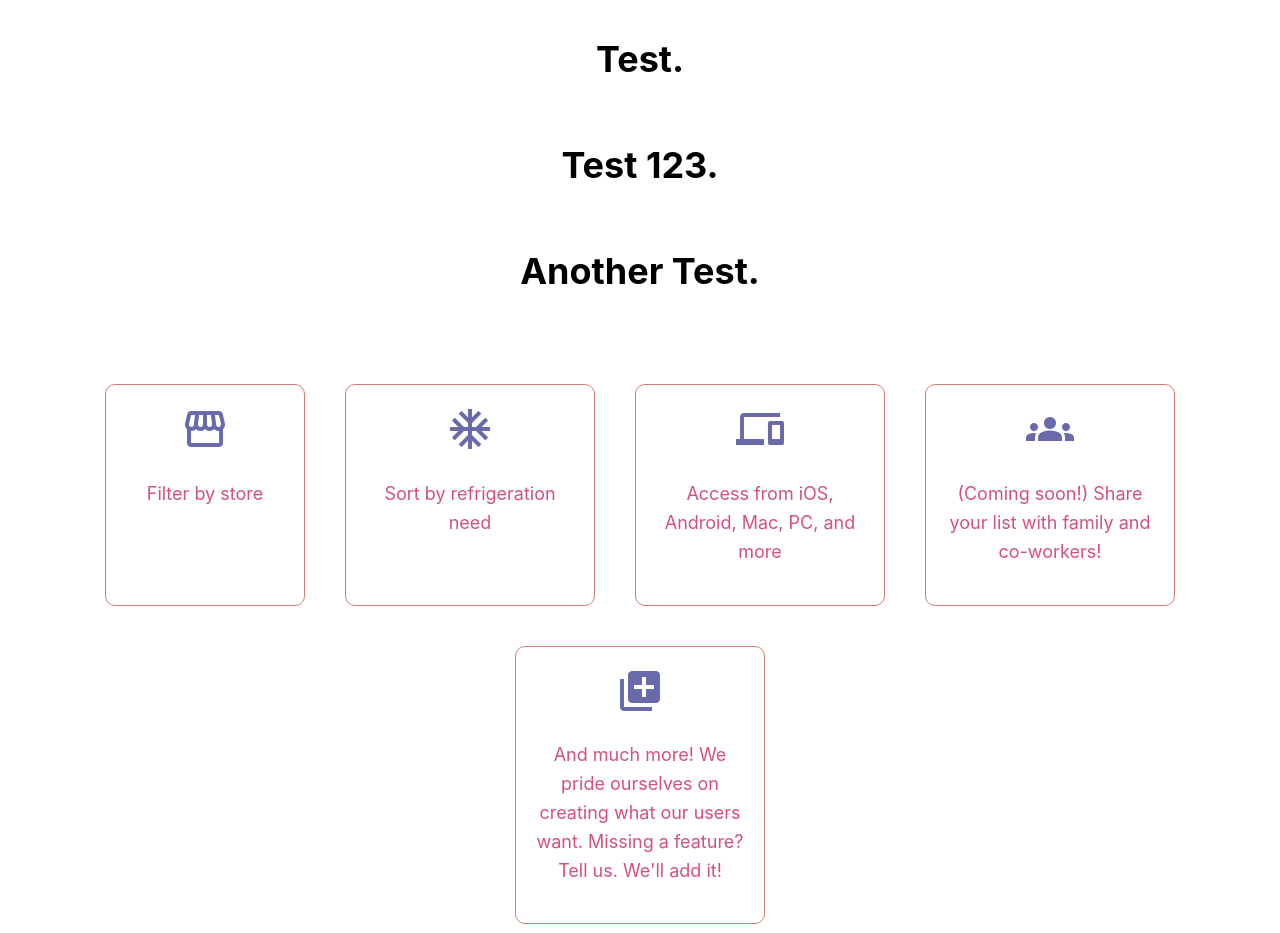
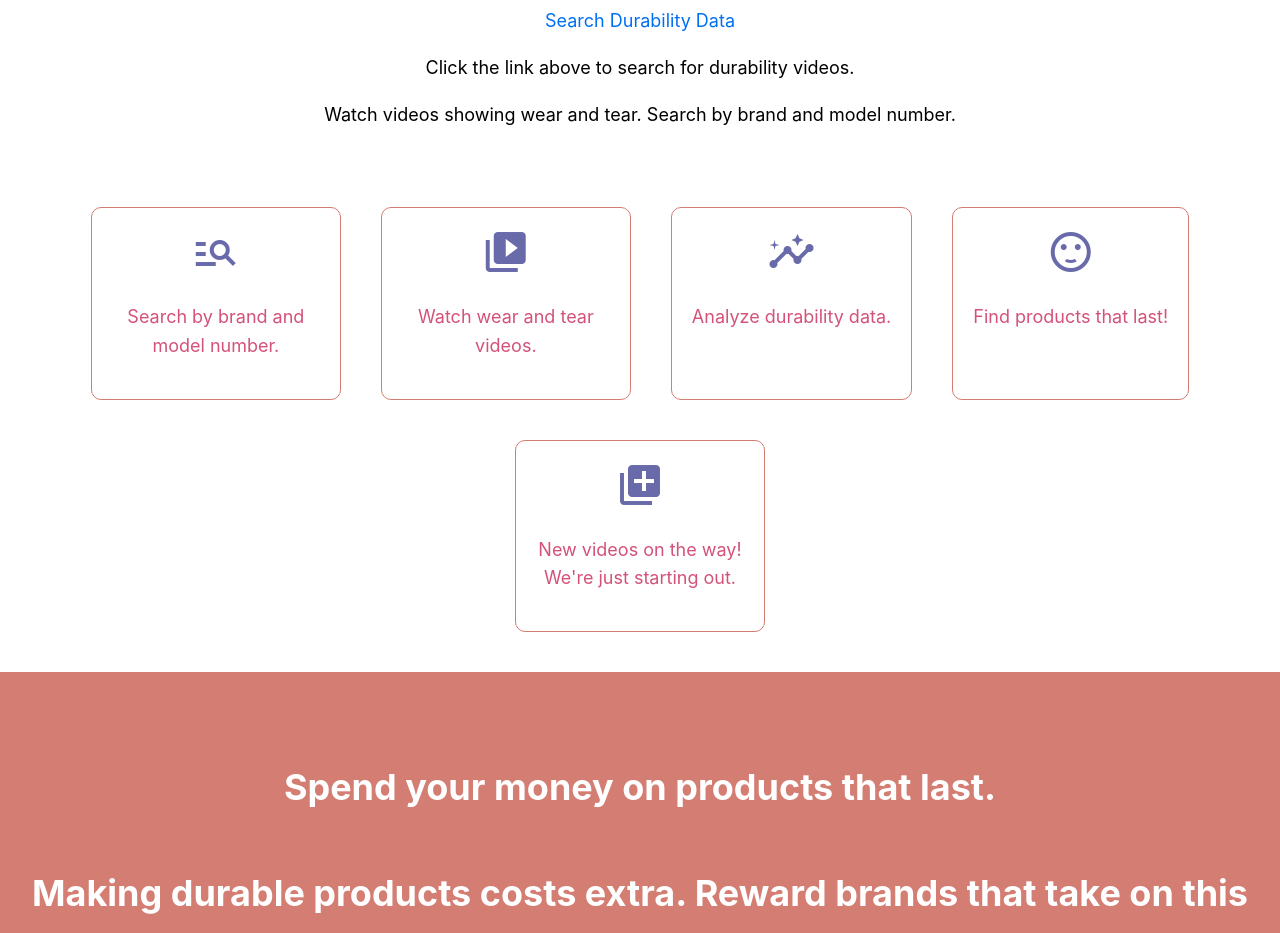
Before and after one commit to Th5192/duurable, a Next.js app: page / in a window 1280 px wide. Shown: the part 680-1613 px from the top of the page. Built offline with nearby package versions, Linux system fonts and the light colour scheme; no server answers.

Commit message:
Added MVP landing page.

```diff
--- a/pages/index.tsx
+++ b/pages/index.tsx
@@ -2,6 +2,7 @@
 
 
 import type { NextPage } from 'next'
+import Link from 'next/link';
 
 import Layout from '../components/layout'
 
@@ -77,36 +78,40 @@ function LandingPage(){
         </div>
       </div>
       <div className={utilStyles.fullWidthContainerWhite}>
-        <h1>Test.</h1>
-        <h1>Test 123.</h1>
-        <h1>Another Test.</h1>
+        <div>
+          <Link href='/brand-directory'><a>Search Durability Data</a></Link>
+        </div>
+        <div>
+          <p>Click the link above to search for durability videos.</p>
+          <p>Watch videos showing wear and tear. Search by brand and model number.</p>
+        </div>
       </div>
       <div className={utilStyles.landingPageFeaturesWrapper}>
         <div className={utilStyles.landingPageFeatureWrapper}>
-          <span className="material-icons md-48 very-peri">storefront</span>
-          <p>Filter by store</p>
+          <span className="material-icons md-48 very-peri">manage_search</span>
+          <p>Search by brand and model number.</p>
         </div>
         <div className={utilStyles.landingPageFeatureWrapper}>
-          <span className="material-icons md-48 very-peri">ac_unit</span>
-          <p>Sort by refrigeration need</p>
+          <span className="material-icons md-48 very-peri">video_library</span>
+          <p>Watch wear and tear videos.</p>
         </div>
         <div className={utilStyles.landingPageFeatureWrapper}>
-          <span className="material-icons md-48 very-peri">devices</span>
-          <p>Access from iOS, Android, Mac, PC, and more</p>
+          <span className="material-icons md-48 very-peri">insights</span>
+          <p>Analyze durability data.</p>
         </div>
         <div className={utilStyles.landingPageFeatureWrapper}>
-          <span className="material-icons md-48 very-peri">groups</span>
-          <p>(Coming soon!) Share your list with family and co-workers!</p>
+          <span className="material-icons md-48 very-peri">sentiment_satisfied</span>
+          <p>Find products that last!</p>
         </div>
         <div className={utilStyles.landingPageFeatureWrapper}>
           <span className="material-icons md-48 very-peri">library_add</span>
-          <p>And much more!  We pride ourselves on creating what our users want.  Missing a feature?  Tell us.  We&#39;ll add it!</p>
+          <p>New videos on the way!  We&#39;re just starting out.</p>
         </div>
       </div>
       <div className={utilStyles.fullWidthContainerVeriPeriAmusementsOrange}>
-        <h1>Easy to use</h1>
-        <h1>No clutter</h1>
-        <h1>No overly complicated forms to fill out</h1>
+        <h1>Spend your money on products that last.</h1>
+        <h1>Making durable products costs extra.  Reward brands that take on this responsibility.</h1>
+        <h1>Support the environment by reducing waste.</h1>
       </div>
     </div>
   )
--- a/styles/utils.module.css
+++ b/styles/utils.module.css
@@ -295,3 +295,26 @@
 .landingPageFeatureWrapper p {
   color: var(--very-peri-amusements-red);
 }
+
+
+.largeButton {
+  display: inline-flex;
+  align-items: center;
+  justify-content: center;
+  height: auto;
+  width: auto;
+  padding: 10px;
+  border-color: var(--very-peri);
+  border-width: 1px;
+  border-style: solid;
+  border-radius: 10px;
+  background-color: var(--very-peri);
+  color: white;
+  margin: 5px;
+}
+
+.largeButton:hover {
+  background-color: var(--very-peri-amusements-orange);
+  border-color: var(--very-peri-amusements-orange);
+  transition: 0.3s;
+}
```
